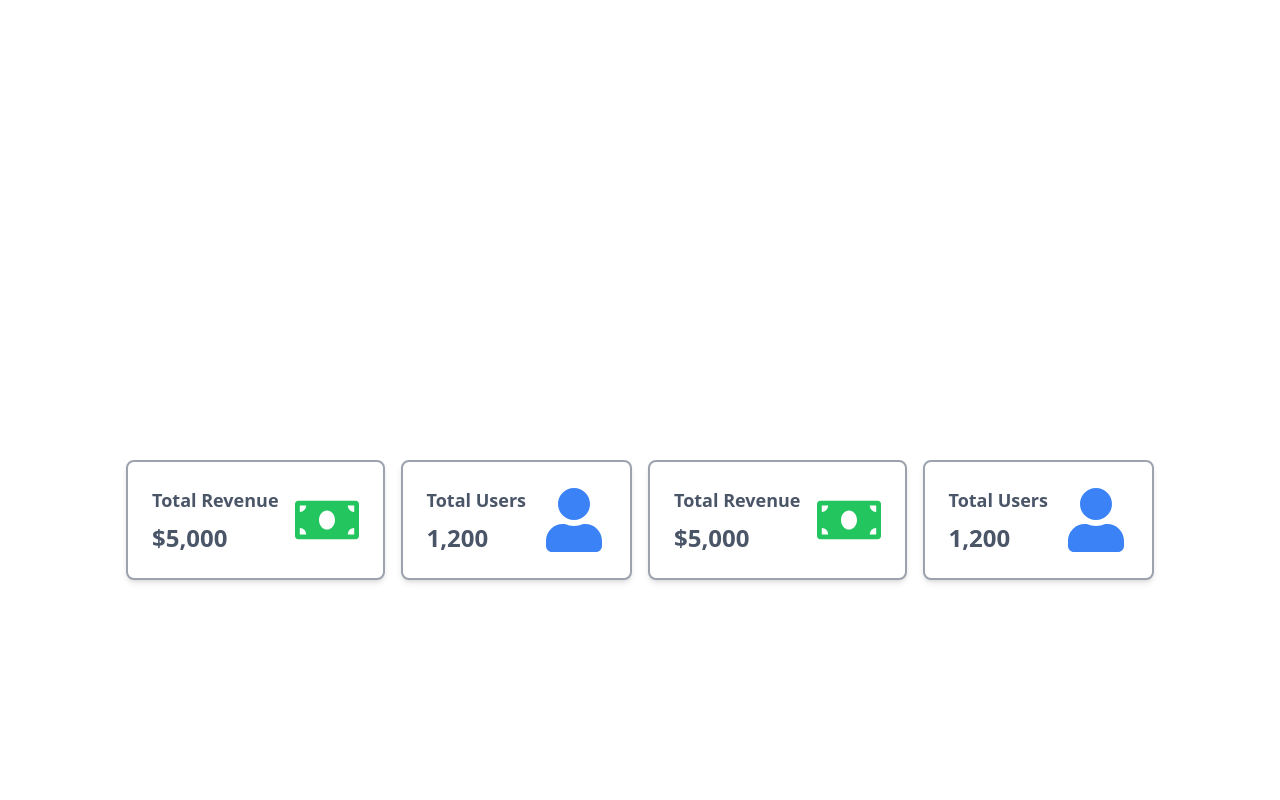
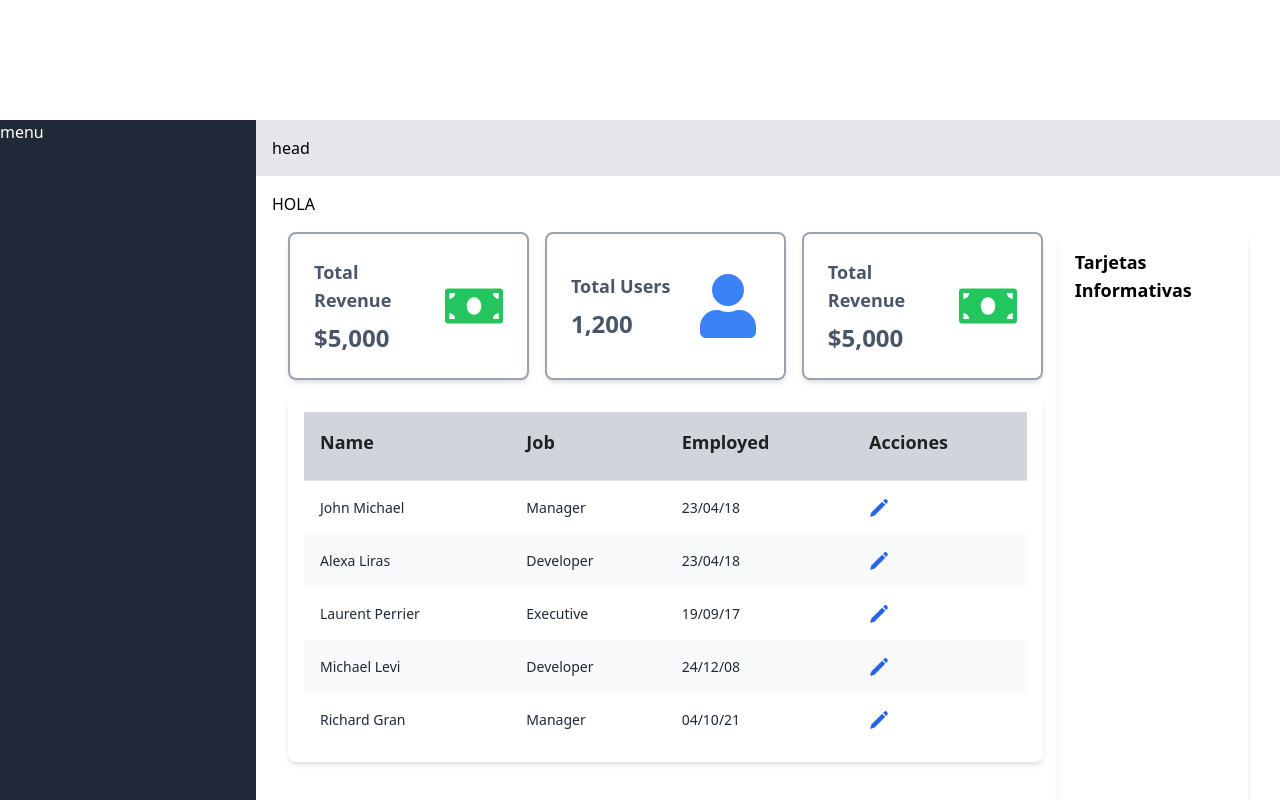
Before and after one commit to JeffreyMardoqueo-17/caez-fronted-ts-react, a React (Vite) app: page / in a window 1280 px wide. Shown: the part 680-1480 px from the top of the page. Built offline with nearby package versions, Linux system fonts and the light colour scheme.

Commit message:
Aqui esta la enmaquetacion del dasboard casi

```diff
--- a/src/App.tsx
+++ b/src/App.tsx
@@ -1,17 +1,17 @@
 import React, { useState } from 'react';
 import 'tailwindcss/tailwind.css';
-import Menu from './components/Menu/Menu';
 import { useTheme } from './components/hooks/theme';
 import MainTemplate from './components/views/public/MainTemplate';
-import Account1 from './components/acout/acout';
-import { Ejemplo } from './components/views/public/modales/Ejemplo';
+import Menu from './components/Menu/Menu';
+import Dashboard from './components/views/public/Dashboard';
 import { Table } from './components/Table/Table';
-import { FaMoneyBill, FaUser } from "react-icons/fa";
-import { DashboardCard } from './components/DashboardCard/DashboardCard';
 
 const App: React.FC = () => {
     const { theme, toggleTheme } = useTheme();
     const [isLoggedIn, setIsLoggedIn] = useState(false);
+
+    const menu = "menu"
+    const head = "head"
 
     const handleLogin = () => {
         setIsLoggedIn(true);
@@ -19,42 +19,16 @@ const App: React.FC = () => {
 
     return (
         <div className={theme === 'dark' ? 'dark' : ''}>
-            {!isLoggedIn && (
-                <div className="bg-lightTheme-background dark:bg-darkTheme-background min-h-screen">
-                    <Menu toggleTheme={toggleTheme} theme={theme} />
-                    {/* <Login onLogin={handleLogin} /> */}
-                    <div className="min-h-screen dark:bg-darkTheme-background p-8 flex flex-wrap items-center justify-center">
-                        <DashboardCard
-                            title="Total Revenue"
-                            amount="$5,000"
-                            Icon={FaMoneyBill}
-                            iconColor="text-green-500"
-                        />
-                        <DashboardCard
-                            title="Total Users"
-                            amount="1,200"
-                            Icon={FaUser}
-                            iconColor="text-blue-500"
-                        />
-                        <DashboardCard
-                            title="Total Revenue"
-                            amount="$5,000"
-                            Icon={FaMoneyBill}
-                            iconColor="text-green-500"
-                        />
-                        <DashboardCard
-                            title="Total Users"
-                            amount="1,200"
-                            Icon={FaUser}
-                            iconColor="text-blue-500"
-                        />
-                    </div>
-                    <Account1 />
-                    <Ejemplo />
-                    <Table />
-                </div>
-            )}
-            {isLoggedIn && <MainTemplate />}
+            <div className="bg-lightTheme-background dark:bg-darkTheme-background min-h-screen">
+
+                <Menu toggleTheme={toggleTheme} theme={theme} />
+                {/* Contenido de la aplicación */}
+                <MainTemplate sidebar={menu} header={head}>
+                    <h1>HOLA</h1>
+                    <Dashboard />
+                </MainTemplate>
+
+            </div>
         </div>
     );
 };
--- a/src/components/DashboardCard/DashboardCard.tsx
+++ b/src/components/DashboardCard/DashboardCard.tsx
@@ -10,7 +10,7 @@ interface CardProps {
 
 export const DashboardCard: React.FC<CardProps> = ({ title, amount, Icon, iconColor }) => {
     return (
-        <div className="bg-lightTheme-background dark:bg-darkTheme-background shadow-md rounded-lg p-6 flex items-center justify-between border-2 dark:border-darkTheme-formulario border-gray-400 mr-2 ml-2 w-full sm:w-auto">
+        <div className="bg-lightTheme-background dark:bg-darkTheme-formulario shadow-md rounded-lg p-6 flex items-center justify-between border-2 dark:border-darkTheme-background border-gray-400 w-full sm:w-auto flex-1">
             <div className="flex flex-col">
                 <h2 className="text-lg font-semibold text-lightTheme-gray dark:text-darkTheme-gray mb-2">{title}</h2>
                 <p className="text-2xl font-bold text-lightTheme-gray dark:text-darkTheme-text">{amount}</p>
--- a/src/components/Table/Table.tsx
+++ b/src/components/Table/Table.tsx
@@ -34,7 +34,6 @@ const TABLE_ROWS = [
 
 export function Table() {
     return (
-        <Card className="h-full w-full overflow-scroll shadow-lg rounded-lg">
             <table className="w-full min-w-max table-auto text-left">
                 <thead>
                     <tr>
@@ -87,6 +86,5 @@ export function Table() {
                     ))}
                 </tbody>
             </table>
-        </Card>
     );
 }
--- /dev/null
+++ b/src/components/views/public/Dashboard.tsx
@@ -0,0 +1,45 @@
+import React from 'react';
+import { DashboardCard } from '../../DashboardCard/DashboardCard';
+import { FaMoneyBill, FaUser } from "react-icons/fa";
+import { Table } from '../../Table/Table';
+
+const Dashboard = () => {
+    return (
+        <div className='flex flex-col lg:flex-row w-full h-full p-4 gap-4'>
+            <div className='w-full lg:w-4/5 h-full flex flex-col gap-4'>
+                {/* Primera sección */}
+                <div className='flex flex-wrap gap-4'>
+                    <DashboardCard
+                        title="Total Revenue"
+                        amount="$5,000"
+                        Icon={FaMoneyBill}
+                        iconColor="text-green-500"
+                    />
+                    <DashboardCard
+                        title="Total Users"
+                        amount="1,200"
+                        Icon={FaUser}
+                        iconColor="text-blue-500"
+                    />
+                    <DashboardCard
+                        title="Total Revenue"
+                        amount="$5,000"
+                        Icon={FaMoneyBill}
+                        iconColor="text-green-500"
+                    />
+                </div>
+                {/* Segunda sección */}
+                <div className='bg-lightTheme-background dark:bg-darkTheme-background p-4 shadow-md rounded-lg'>
+                    <Table />
+                </div>
+            </div>
+            {/* Tercera sección */}
+            <div className='w-full lg:w-1/5 h-full bg-lightTheme-background dark:bg-darkTheme-background p-4 shadow-md rounded-lg'>
+                <h2 className="text-lg font-semibold mb-4">Tarjetas Informativas</h2>
+                {/* Aquí puedes colocar componentes como tarjetas informativas */}
+            </div>
+        </div>
+    );
+};
+
+export default Dashboard;
--- a/src/components/views/public/MainTemplate.tsx
+++ b/src/components/views/public/MainTemplate.tsx
@@ -1,10 +1,19 @@
 import React from 'react';
 
-const MainTemplate: React.FC = () => {
+interface MainTemplateProps {
+    sidebar: React.ReactNode;
+    header: React.ReactNode;
+    children: React.ReactNode;
+}
+
+const MainTemplate: React.FC<MainTemplateProps> = ({ sidebar, header, children }) => {
     return (
-        <div>
-            {/* Aquí irá el contenido de tu plantilla principal */}
-            <h1>Bienvenido a la página principal</h1>
+        <div className="flex h-screen">
+            <div className="w-64 bg-gray-800 text-white">{sidebar}</div>
+            <div className="flex flex-col flex-1">
+                <div className="bg-gray-200 dark:bg-darkTheme-background p-4">{header}</div>
+                <div className="p-4 flex-1 overflow-y-auto">{children}</div>
+            </div>
         </div>
     );
 };
```
